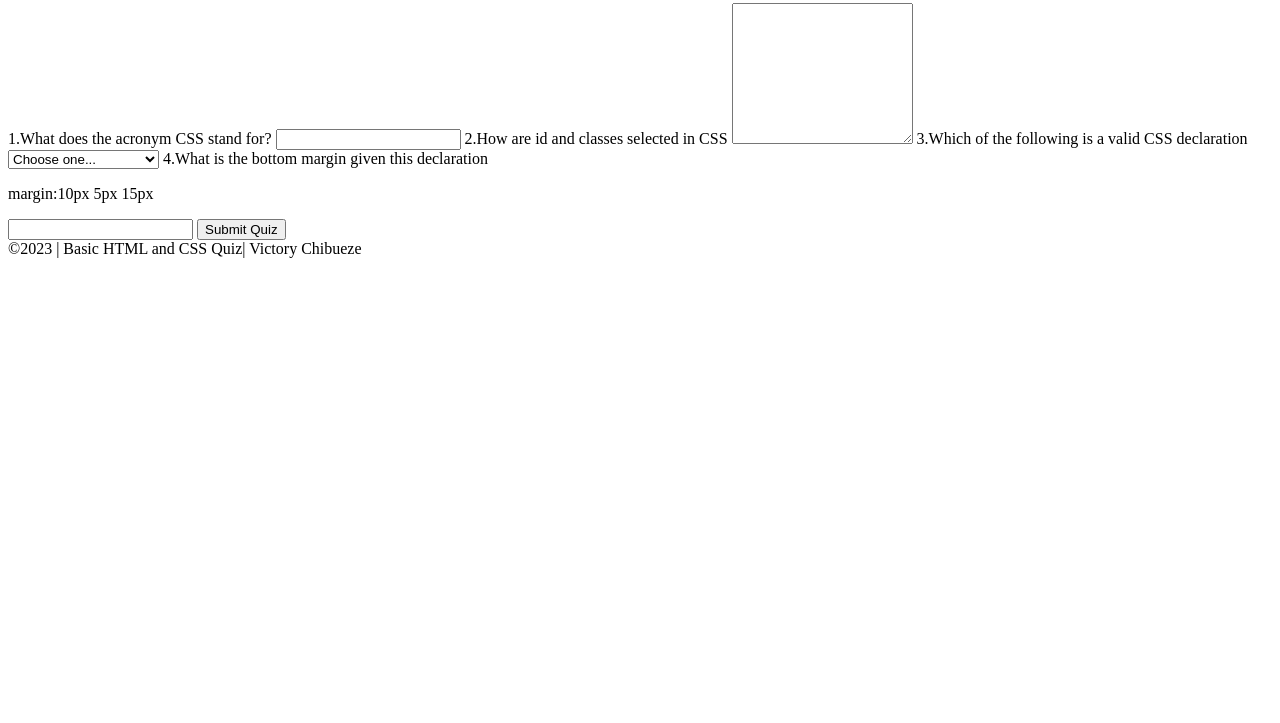
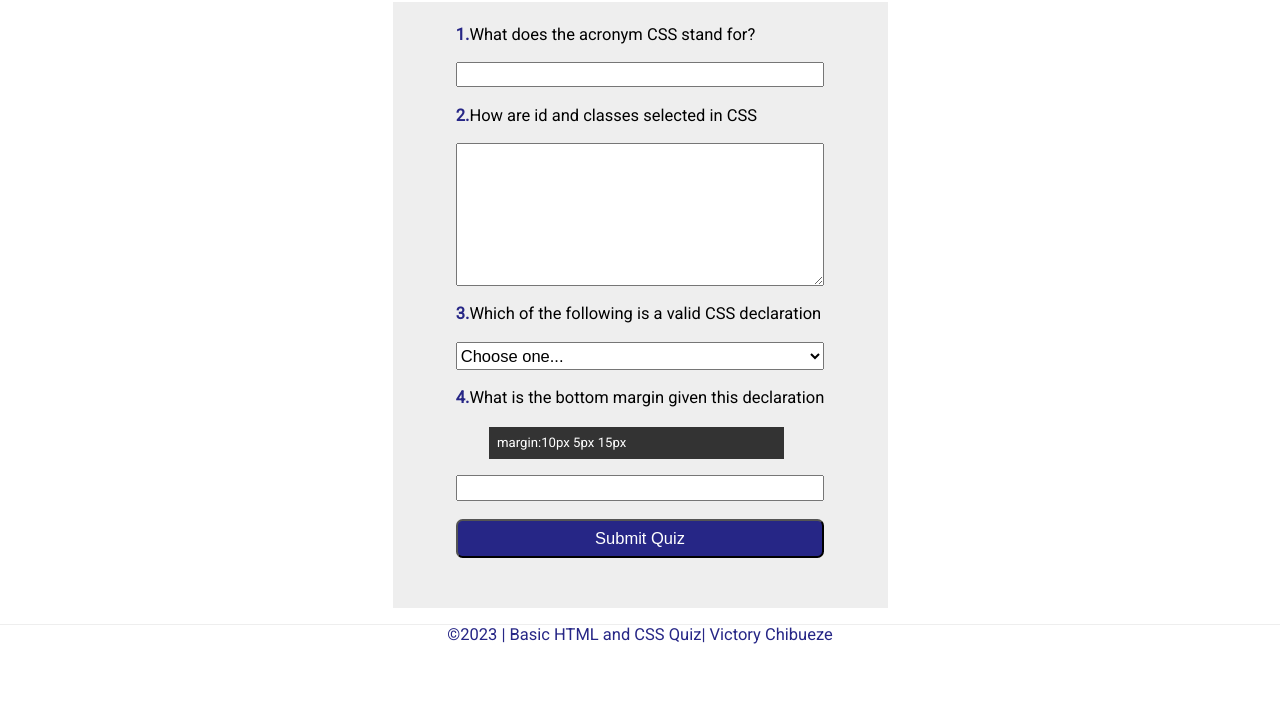
Before and after one commit to VictoryChibueze/wdd130, a plain HTML site: page quiz.html in a window 1280 px wide. Shown: the part 77-800 px from the top of the page. Drawn offline with Linux system fonts and the light colour scheme; the site is published under a folder, as on GitHub Pages, so addresses that start at the root find nothing.

Commit message:
form file modification

```diff
--- a/quiz.html
+++ b/quiz.html
@@ -9,7 +9,7 @@
       content="Quiz form ,to obtain responses on cascading style sheet from users"
     />
     <meta name="author" content="Victory Chibueze" />
-    <link rel="stylesheet" href="/styles/quiz.css" />
+    <link rel="stylesheet" href="styles/quiz.css" />
   </head>
   <body>
     <header>
```
